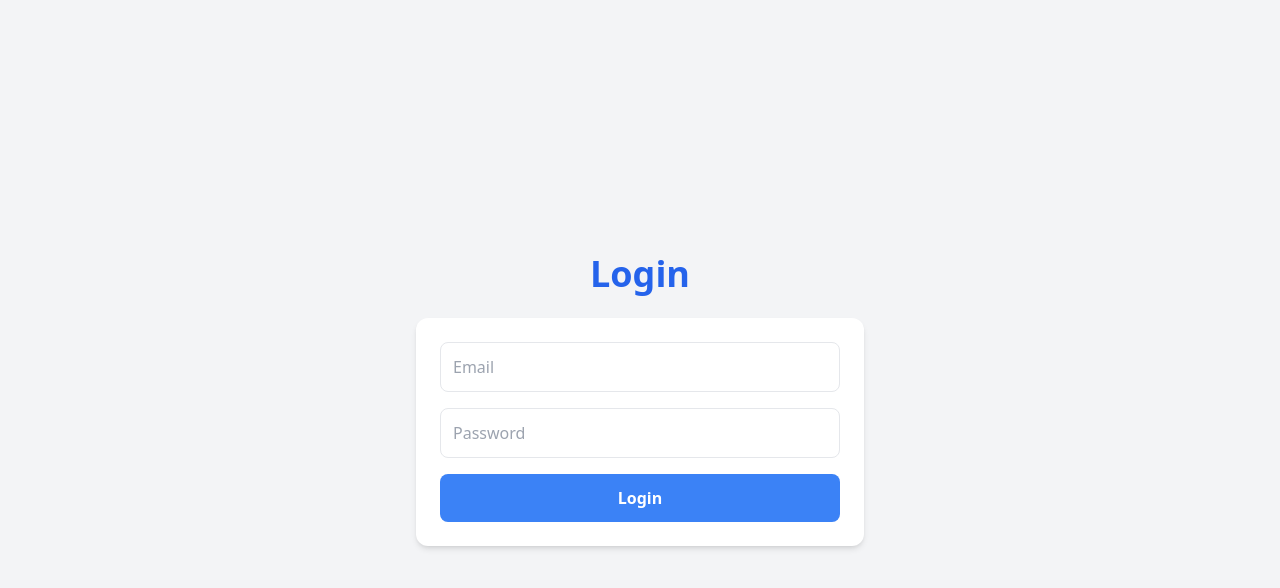
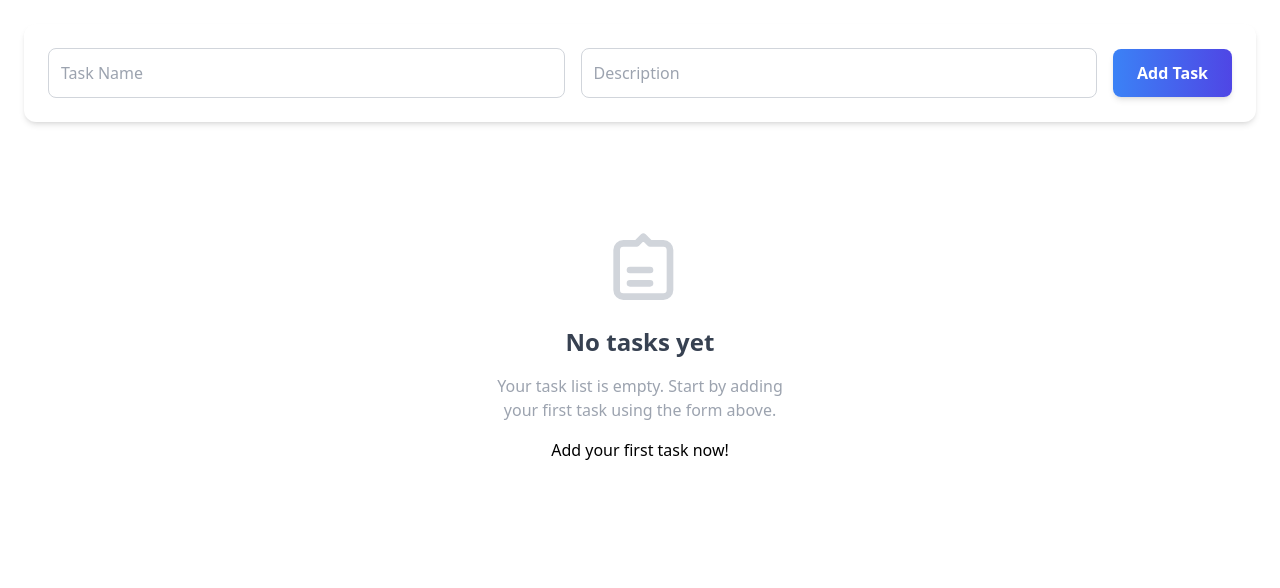
Before and after one commit to w53434129-cmyk/task-manager-app, a Next.js app in the folder frontend/: page /dashboard in a window 1280 px wide. Shown: the top 588 px of the page. Built offline with nearby package versions, Linux system fonts and the light colour scheme.

Commit message:
Update dashboard.jsx

```diff
--- a/frontend/src/pages/dashboard.jsx
+++ b/frontend/src/pages/dashboard.jsx
@@ -1,81 +1,166 @@
-// src/pages/dashboard.jsx
 import { useState } from "react";
-import { login } from "../utils/api"; // your api.js
-import TaskList from "../components/TaskList";
+import { motion, AnimatePresence } from "framer-motion";
 
-export default function Dashboard() {
-  const [token, setToken] = useState("");
-  const [email, setEmail] = useState("");
-  const [password, setPassword] = useState("");
-  const [loading, setLoading] = useState(false);
+export default function TaskList() {
+  const [tasks, setTasks] = useState([]); // start empty
+  const [newTask, setNewTask] = useState({ title: "", description: "" });
 
-  const handleLogin = async () => {
-    if (!email || !password) return alert("Please enter email and password");
-    try {
-      setLoading(true);
-      const res = await login(email, password);
-      if (res.token) {
-        setToken(res.token); // store JWT for TaskList
-      } else {
-        alert(res.message || "Login failed");
-      }
-    } catch (err) {
-      console.error("Login error:", err);
-      alert("Login failed, check console");
-    } finally {
-      setLoading(false);
-    }
+  // Add task
+  const addTask = () => {
+    if (!newTask.title.trim()) return;
+    setTasks([
+      ...tasks,
+      { id: Date.now(), title: newTask.title.trim(), description: newTask.description.trim() },
+    ]);
+    setNewTask({ title: "", description: "" });
   };
 
-  // If user is not logged in, show login form
-  if (!token) {
+  // Delete task
+  const deleteTask = (id) => setTasks(tasks.filter((task) => task.id !== id));
+
+  // Update task
+  const updateTask = (id, updatedTask) =>
+    setTasks(tasks.map((task) => (task.id === id ? { ...task, ...updatedTask } : task)));
+
   return (
-      <div className="min-h-screen bg-gray-100 p-6 flex flex-col items-center justify-center">
-        <h1 className="text-4xl font-bold text-blue-600 mb-6 text-center">
-          Login
-        </h1>
-
-        <div className="w-full max-w-md p-6 bg-white rounded-xl shadow-md flex flex-col gap-4">
+    <div className="max-w-7xl mx-auto p-6">
+      {/* Add Task Form */}
+      <div className="mb-8 p-6 bg-white rounded-xl shadow-md flex flex-col md:flex-row gap-4 items-center">
         <input
-            type="email"
-            placeholder="Email"
-            value={email}
-            onChange={(e) => setEmail(e.target.value)}
-            className="w-full p-3 border rounded-lg focus:ring-2 focus:ring-blue-400 focus:outline-none transition"
+          type="text"
+          value={newTask.title}
+          onChange={(e) => setNewTask({ ...newTask, title: e.target.value })}
+          placeholder="Task Name"
+          className="flex-1 p-3 border border-gray-300 rounded-lg focus:ring-2 focus:ring-gradientBlue focus:outline-none transition"
         />
         <input
-            type="password"
-            placeholder="Password"
-            value={password}
-            onChange={(e) => setPassword(e.target.value)}
-            className="w-full p-3 border rounded-lg focus:ring-2 focus:ring-blue-400 focus:outline-none transition"
+          type="text"
+          value={newTask.description}
+          onChange={(e) => setNewTask({ ...newTask, description: e.target.value })}
+          placeholder="Description"
+          className="flex-1 p-3 border border-gray-300 rounded-lg focus:ring-2 focus:ring-gradientBlue focus:outline-none transition"
         />
         <button
-            onClick={handleLogin}
-            className={`w-full py-3 rounded-lg text-white font-semibold transition transform ${
-              loading
-                ? "bg-gray-400 cursor-not-allowed"
-                : "bg-blue-500 hover:bg-blue-600"
-            }`}
-            disabled={loading}
+          onClick={addTask}
+          className="bg-gradient-to-r from-blue-500 to-indigo-600 hover:from-indigo-600 hover:to-blue-500 text-white font-semibold px-6 py-3 rounded-lg shadow-md transform hover:scale-105 transition"
         >
-            {loading ? "Logging in..." : "Login"}
+          Add Task
         </button>
       </div>
+
+      {/* Empty State */}
+      {tasks.length === 0 ? (
+        <div className="flex flex-col justify-center items-center h-96 space-y-4 text-center">
+          <svg
+            xmlns="http://www.w3.org/2000/svg"
+            className="h-20 w-20 text-gray-300"
+            fill="none"
+            viewBox="0 0 24 24"
+            stroke="currentColor"
+            strokeWidth={2}
+          >
+            <path
+              strokeLinecap="round"
+              strokeLinejoin="round"
+              d="M9 12h6m-6 4h6m2 4H7a2 2 0 01-2-2V6a2 2 0 012-2h4l2-2 2 2h4a2 2 0 012 2v12a2 2 0 01-2 2z"
+            />
+          </svg>
+          <h2 className="text-2xl font-semibold text-gray-700">No tasks yet</h2>
+          <p className="text-gray-400 max-w-xs">
+            Your task list is empty. Start by adding your first task using the form above.
+          </p>
+          <p className="text-gradientBlue font-medium">Add your first task now!</p>
+        </div>
+      ) : (
+        // Tasks Grid with animation
+        <div className="grid grid-cols-1 sm:grid-cols-2 lg:grid-cols-3 gap-6">
+          <AnimatePresence>
+            {tasks.map((task) => (
+              <motion.div
+                key={task.id}
+                initial={{ opacity: 0, y: 20 }}
+                animate={{ opacity: 1, y: 0 }}
+                exit={{ opacity: 0, y: -20 }}
+                transition={{ duration: 0.3 }}
+              >
+                <TaskCard
+                  task={task}
+                  deleteTask={deleteTask}
+                  updateTask={updateTask}
+                />
+              </motion.div>
+            ))}
+          </AnimatePresence>
+        </div>
+      )}
     </div>
   );
 }
 
-  // Logged in → show TaskList
+// Individual Task Card
+function TaskCard({ task, deleteTask, updateTask }) {
+  const [isEditing, setIsEditing] = useState(false);
+  const [editedTask, setEditedTask] = useState({ title: task.title, description: task.description });
+
+  const save = () => {
+    if (!editedTask.title.trim()) return;
+    updateTask(task.id, editedTask);
+    setIsEditing(false);
+  };
+
   return (
-    <div className="min-h-screen bg-gray-100 p-6 flex flex-col items-center">
-      <h1 className="text-4xl font-bold text-blue-600 mb-6 text-center">
-        Dashboard
-      </h1>
-
-      <div className="w-full max-w-6xl">
-        <TaskList token={token} />
+    <div className="bg-white rounded-xl shadow-lg p-5 flex flex-col justify-between hover:shadow-2xl transition transform hover:-translate-y-1">
+      {isEditing ? (
+        <div className="flex flex-col gap-3">
+          <input
+            type="text"
+            value={editedTask.title}
+            onChange={(e) => setEditedTask({ ...editedTask, title: e.target.value })}
+            className="p-2 border border-gray-300 rounded-lg focus:ring-2 focus:ring-gradientBlue focus:outline-none transition"
+          />
+          <textarea
+            value={editedTask.description}
+            onChange={(e) => setEditedTask({ ...editedTask, description: e.target.value })}
+            className="p-2 border border-gray-300 rounded-lg focus:ring-2 focus:ring-gradientBlue focus:outline-none transition"
+            rows={3}
+          />
+          <div className="flex justify-end gap-2">
+            <button
+              onClick={save}
+              className="bg-gradient-to-r from-green-400 to-green-500 hover:from-green-500 hover:to-green-600 text-white px-3 py-1 rounded-lg shadow-md transform hover:scale-105 transition"
+            >
+              Save
+            </button>
+            <button
+              onClick={() => setIsEditing(false)}
+              className="bg-gray-200 hover:bg-gray-300 px-3 py-1 rounded-lg transition"
+            >
+              Cancel
+            </button>
           </div>
+        </div>
+      ) : (
+        <div className="flex flex-col justify-between h-full">
+          <div>
+            <h3 className="text-lg font-semibold text-gray-800 mb-2">{task.title}</h3>
+            <p className="text-gray-600 mb-4">{task.description}</p>
+          </div>
+          <div className="flex justify-end gap-2">
+            <button
+              onClick={() => setIsEditing(true)}
+              className="bg-yellow-400 hover:bg-yellow-500 text-white px-3 py-1 rounded-lg shadow-sm transition transform hover:scale-105"
+            >
+              Edit
+            </button>
+            <button
+              onClick={() => deleteTask(task.id)}
+              className="bg-red-500 hover:bg-red-600 text-white px-3 py-1 rounded-lg shadow-sm transition transform hover:scale-105"
+            >
+              Delete
+            </button>
+          </div>
+        </div>
+      )}
     </div>
   );
 }
```
Lines whose indentation alone changed are shown as unchanged.
